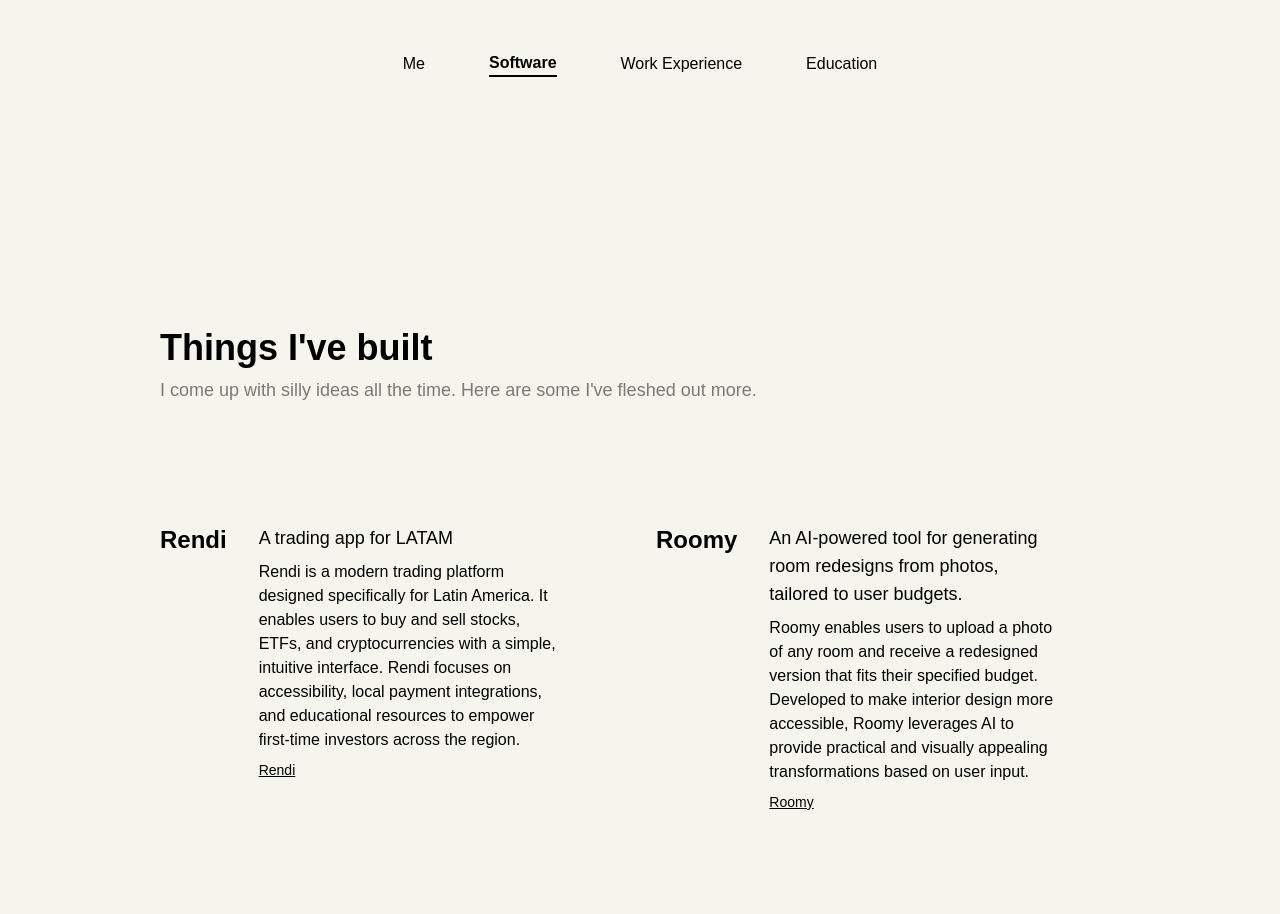
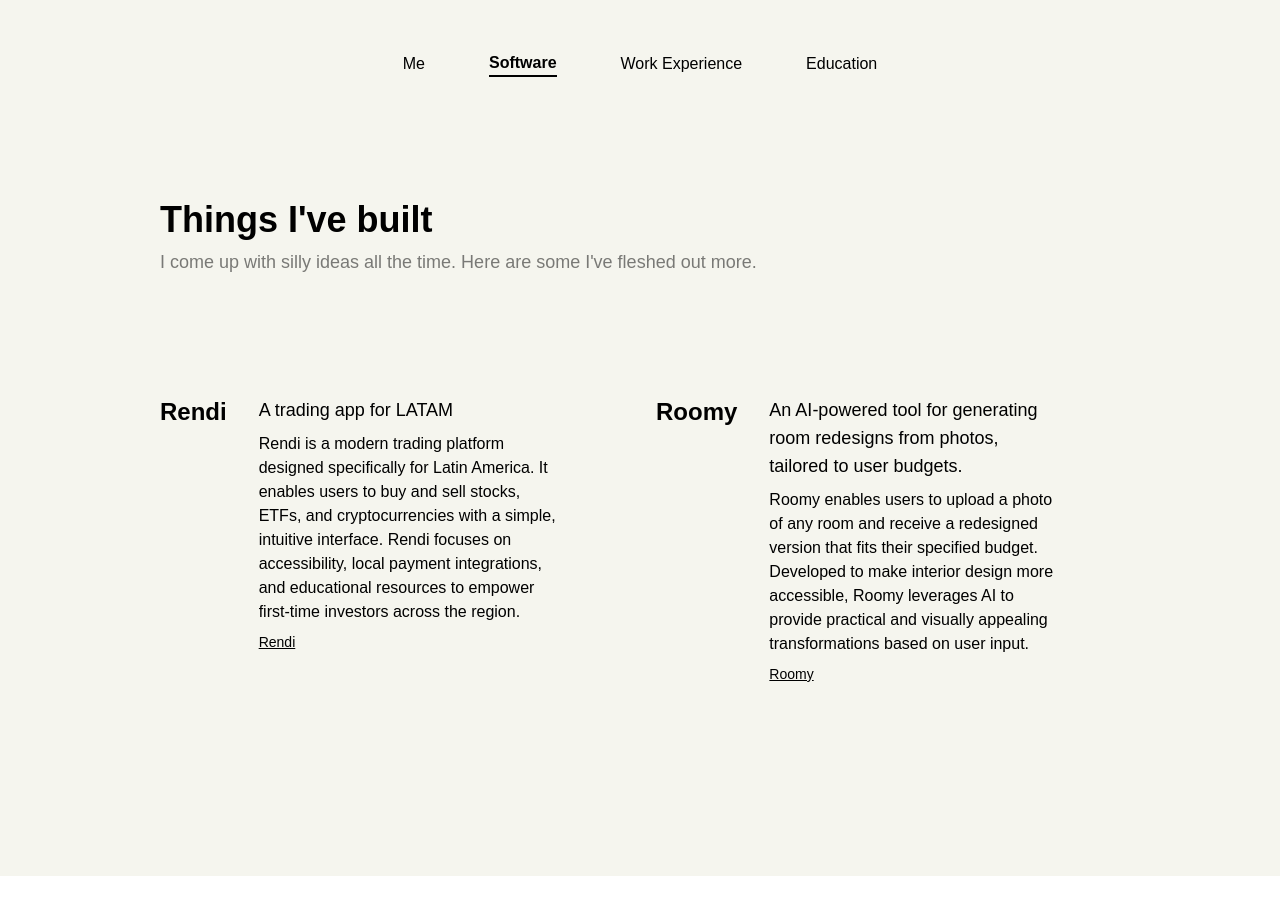
Before and after one commit to JuanJFreydell/personal-website, a Next.js app: page /software in a window 1280 px wide. Shown: the top 914 px of the page. After the commit the page ends 876 px from the top, so only its background shows below. Built offline with nearby package versions, Linux system fonts and the light colour scheme.

Commit message:
Fixing issue with manin container py

```diff
--- a/app/education/page.tsx
+++ b/app/education/page.tsx
@@ -66,7 +66,7 @@ export default function Education() {
   return (
     <div
     style={{ backgroundColor: "#f5f5ee" }}
-    className="flex flex-col h-fit w-full justify-center items-center space-between bg-white mx-auto my-auto pt-4 sm:pt-8 text-black px-4 sm:px-8 lg:px-40 py-8 sm:py-16 lg:py-40">
+    className="flex flex-col h-fit w-full justify-center items-center space-between bg-white mx-auto my-auto pt-4 sm:pt-8 text-black px-4 sm:px-8 lg:px-40 py-8 sm:py-16">
         <div className="w-full lg:w-2/3 h-fit flex flex-col items-start justify-center gap-8 sm:gap-12 lg:gap-24 mt-8 sm:mt-12 lg:mt-20">
             {education.map((edu) => (
                 <div key={edu.degree} className="flex flex-col lg:flex-row w-full gap-4 lg:gap-8">
--- a/app/software/page.tsx
+++ b/app/software/page.tsx
@@ -19,7 +19,7 @@ export default function Software() {
   return (
     <div
     style={{ backgroundColor: "#f5f5ee" }}
-    className="flex flex-col h-fit w-full space-between bg-white mx-auto my-auto pt-4 sm:pt-8 text-black px-4 sm:px-8 lg:px-40 py-8 sm:py-16 lg:py-40">
+    className="flex flex-col h-fit w-full space-between bg-white mx-auto my-auto pt-4 sm:pt-8 text-black px-4 sm:px-8 lg:px-40 py-8 sm:py-16">
         <div className="flex flex-col gap-2 my-4 sm:my-8 lg:my-10">
             <h1 className="text-2xl sm:text-3xl lg:text-4xl font-bold text-left">Things I&apos;ve built</h1>
             <h2 className="text-base sm:text-lg font-light opacity-50 text-left">I come up with silly ideas all the time. Here are some I&apos;ve fleshed out more.</h2>
--- a/app/work_experience/page.tsx
+++ b/app/work_experience/page.tsx
@@ -52,7 +52,7 @@ export default function WorkExperience() {
   return (
     <div
     style={{ backgroundColor: "#f5f5ee" }}
-    className="flex flex-col h-fit w-full justify-center items-center space-between bg-white mx-auto my-auto pt-4 sm:pt-8 text-black px-4 sm:px-8 lg:px-40 py-8 sm:py-16 lg:py-40">
+    className="flex flex-col h-fit w-full justify-center items-center space-between bg-white mx-auto my-auto pt-4 sm:pt-8 text-black px-4 sm:px-8 lg:px-40 py-8 sm:py-16">
         <div className="w-full lg:w-2/3 h-fit flex flex-col items-start justify-center gap-8 sm:gap-12 lg:gap-24 mt-8 sm:mt-12 lg:mt-20">
             {experiences.map((experience) => (
                 <div key={experience.Job_title} className="flex flex-col lg:flex-row w-full gap-4 lg:gap-8">
```
